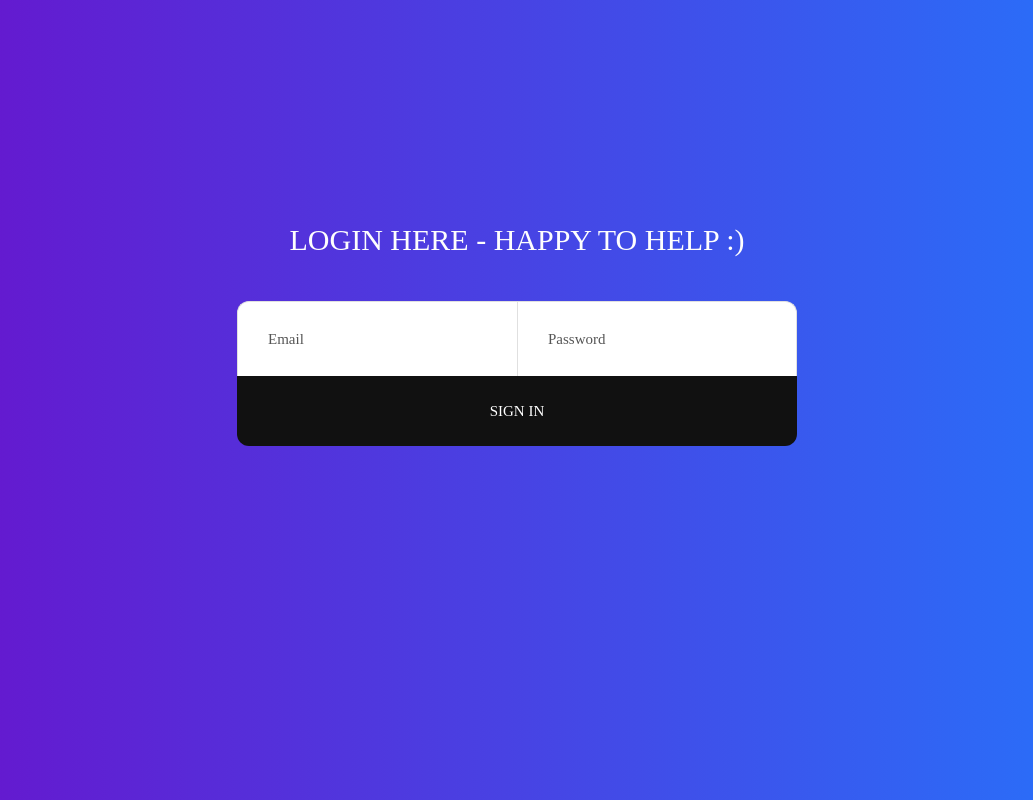
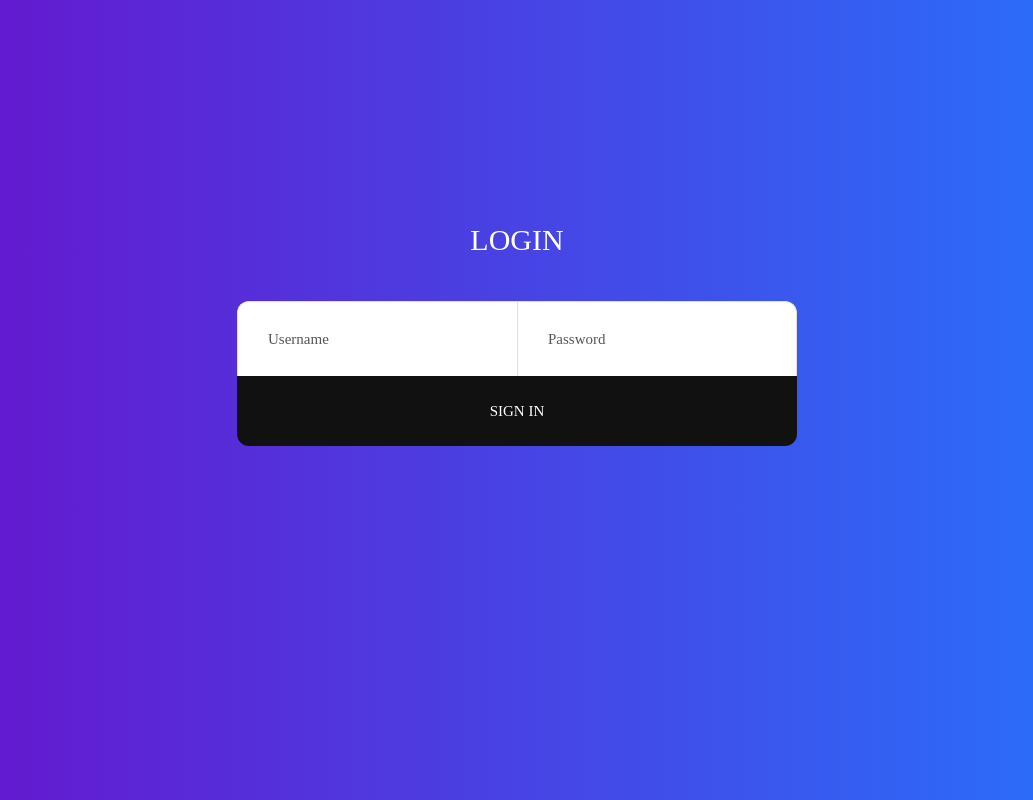
Before and after one commit to arshit09/techsoldier, a PHP site: page / in a window 1280 px wide. Shown: the whole page, without its empty margins (123-1156 px from the left). Run offline with PHP 8.4, Linux system fonts and the light colour scheme; some web fonts are replaced.

Commit message:
checking

```diff
--- a/Login/index.html
+++ b/Login/index.php
@@ -26,6 +26,7 @@
 	<link rel="stylesheet" type="text/css" href="css/util.css">
 	<link rel="stylesheet" type="text/css" href="css/main.css">
 <!--===============================================================================================-->
+<link href="https://fonts.googleapis.com/css?family=Roboto&display=swap" rel="stylesheet" href="css/main.css">
 </head>
 <body>
 
@@ -34,12 +35,12 @@
 			<div class="wrap-login100 p-b-160 p-t-50">
 				<form class="login100-form validate-form">
 					<span class="login100-form-title p-b-43">
-						Login Here - Happy To Help :)
+						Login
 					</span>
 
 					<div class="wrap-input100 rs1 validate-input" data-validate = "Username is required">
-						<input class="input100" type="text" name="username">
-						<span class="label-input100">Email</span>
+						<input class="input100" type="text" name="username" >
+						<span class="label-input100">Username</span>
 					</div>
 
 
```
